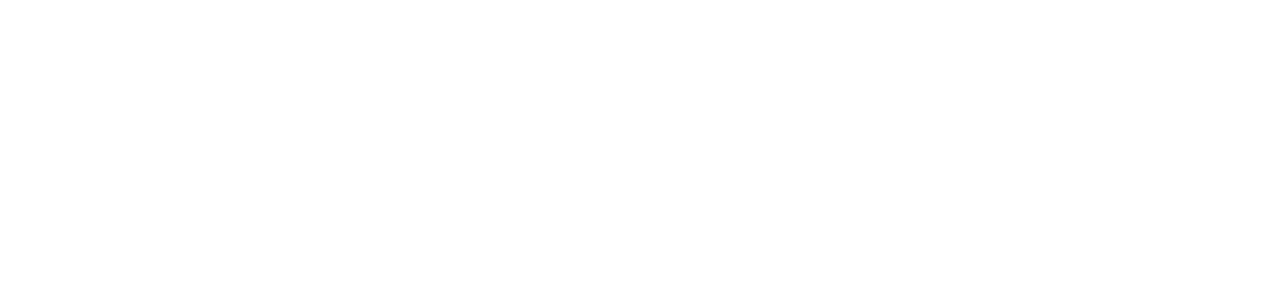
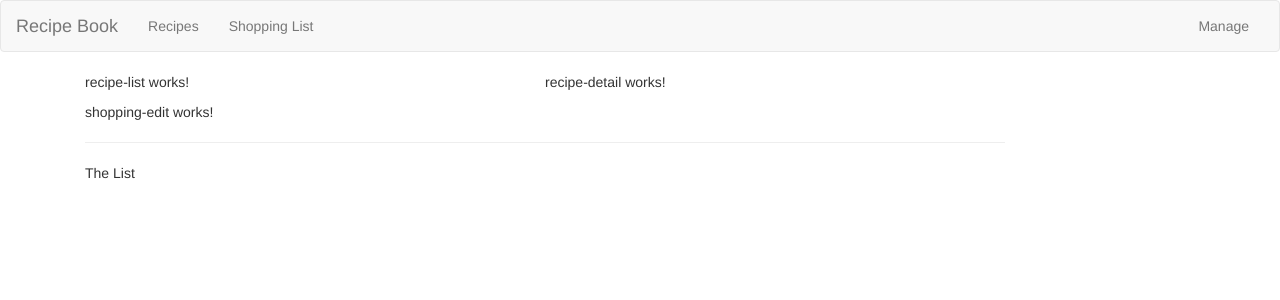
Before and after one commit to muaadh-hasan/shopping-site, an Angular app: page / in a window 1280 px wide. Shown: the top 300 px of the page. Built offline with nearby package versions, Linux system fonts and the light colour scheme.

Commit message:
added some arch for home page.

```diff
--- a/package.json
+++ b/package.json
@@ -18,7 +18,7 @@
     "@angular/platform-browser": "~12.2.0",
     "@angular/platform-browser-dynamic": "~12.2.0",
     "@angular/router": "~12.2.0",
-    "bootstrap": "^5.1.3",
+    "bootstrap": "^3.4.1",
     "rxjs": "~6.6.0",
     "tslib": "^2.3.0",
     "zone.js": "~0.11.4"
--- a/src/app/app.component.html
+++ b/src/app/app.component.html
@@ -0,0 +1,9 @@
+
+<app-header></app-header>
+
+<div class="container">
+  <div class="col-md-12">
+    <app-recipes></app-recipes>
+    <app-shopping-list></app-shopping-list>
+</div>
+</div>
--- a/src/app/header/header.component.html
+++ b/src/app/header/header.component.html
@@ -1 +1,22 @@
-<p>header works!</p>
+<nav class="navbar navbar-default">
+  <div class="container-fluid">
+    <div class="navbar-header">
+      <a href="#" class="navbar-brand">Recipe Book</a>
+    </div>
+    <div class="collapse navbar-collapse">
+      <ul class="nav navbar-nav">
+        <li> <a href="#"> Recipes</a> </li>
+        <li> <a href="#">Shopping List</a>  </li>
+      </ul>
+      <ul class="nav navbar-nav  navbar-right">
+        <li class="dropdown">
+          <a href="#" class="dropdown-toggle" role="button">Manage</a>
+          <ul class="dropdown-menu">
+            <li> <a href="#"> Save Data </a> </li>
+            <li>  <a href="#"> </a> Fetch Data </li>
+          </ul>
+        </li>
+      </ul>
+    </div>
+  </div>
+</nav>
--- a/src/app/recipes/recipes.component.html
+++ b/src/app/recipes/recipes.component.html
@@ -1 +1,8 @@
-<p>recipes works!</p>
+<div class="row">
+  <div class="col-md-5">
+    <app-recipe-list></app-recipe-list>
+  </div>
+  <div class="col md 7">
+    <app-recipe-detail></app-recipe-detail>
+  </div>
+</div>
--- a/src/app/shopping-list/shopping-list.component.html
+++ b/src/app/shopping-list/shopping-list.component.html
@@ -1 +1,8 @@
-<p>shopping-list works!</p>
+
+<div class="row">
+  <div class="col-xs-10">
+  <app-shopping-edit></app-shopping-edit>
+  <hr>
+  <p>The List</p>
+</div>
+</div>
```
Also changed, not shown: 1 other file (tests, documents, lock files or other folders).
